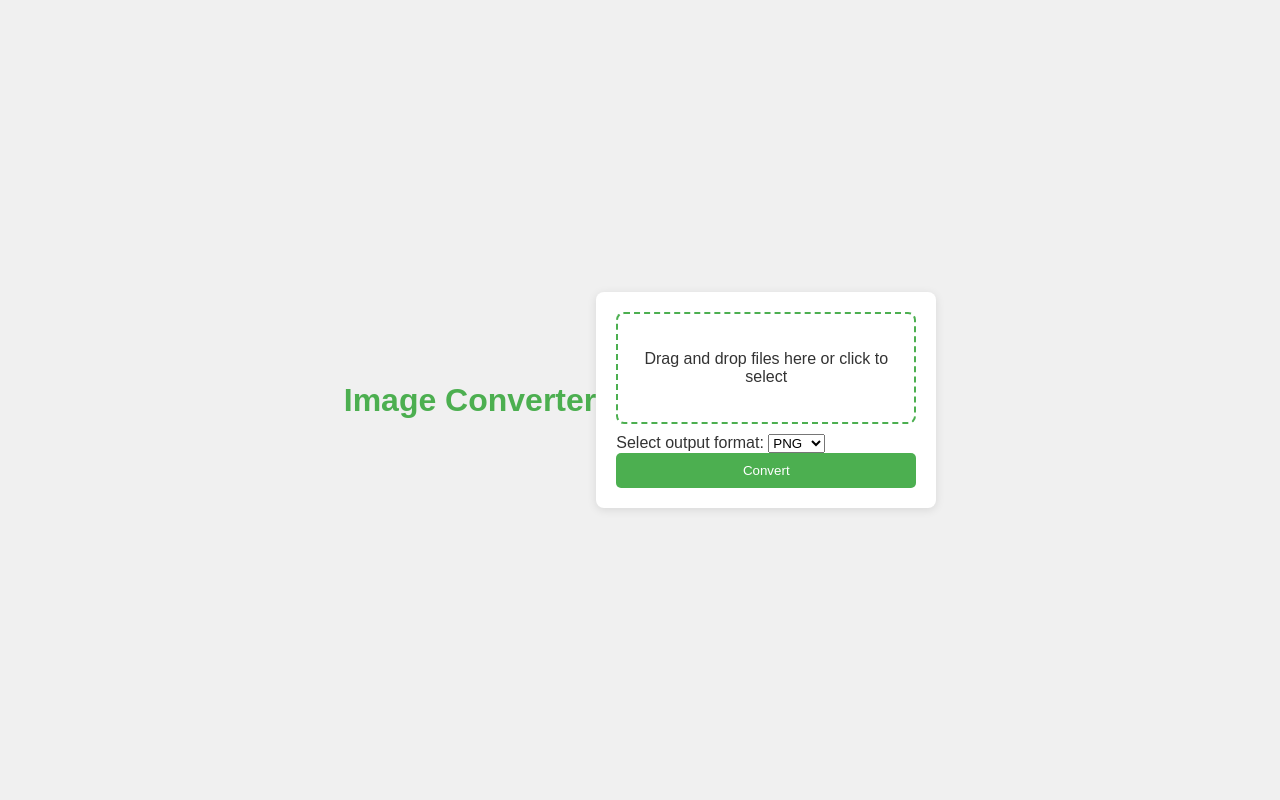
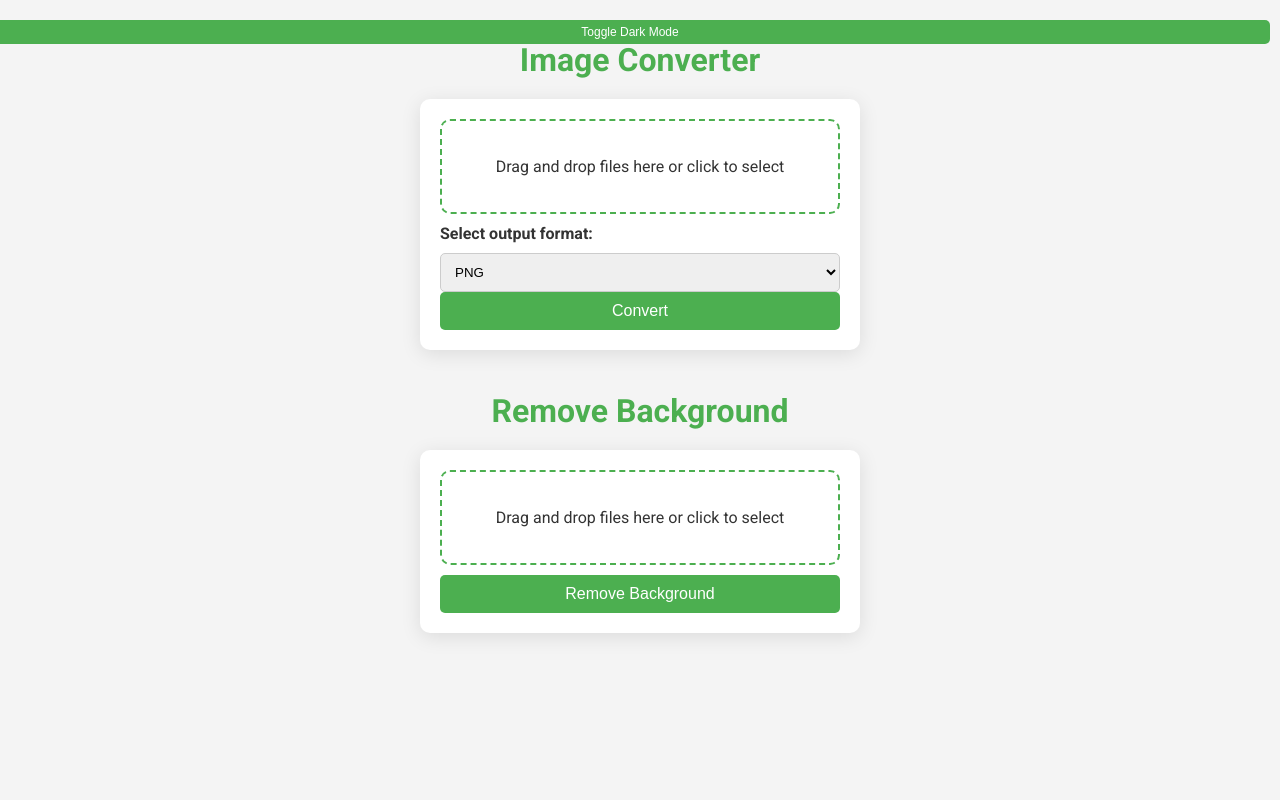
Before and after one commit to hgigd/app, a Flask app: page / in a window 1280 px wide. Run offline with Flask 3, Linux system fonts and the light colour scheme.

Commit message:
Your commit message describing the changes

```diff
--- a/app.py
+++ b/app.py
@@ -1,6 +1,7 @@
 from flask import Flask, request, render_template, send_file
 from PIL import Image
 import os
+from remove_background import remove_background  # Import the new function
 
 app = Flask(__name__)
 
@@ -15,30 +16,36 @@ def index():
 @app.route('/convert', methods=['POST'])
 def convert_image():
     if 'file' not in request.files:
-        return "No file part"
+        return "No file part", 400
     file = request.files['file']
     if file.filename == '':
-        return "No selected file"
+        return "No selected file", 400
+
+    # Get the selected output format
+    output_format = request.form.get('format', 'png').lower()  # Ensure it's lowercase
 
     # Save the uploaded file
     file_path = os.path.join(UPLOAD_FOLDER, file.filename)
     file.save(file_path)
 
-    # Get the selected format
-    selected_format = request.form['format']
-    converted_path = os.path.join(UPLOAD_FOLDER, f'converted_image.{selected_format}')  # Use selected format
+    # Convert the image to the desired format
+    output_filename = f"{os.path.splitext(file.filename)[0]}.{output_format}"
+    output_path = os.path.join(UPLOAD_FOLDER, output_filename)
 
-    img = Image.open(file_path)
+    with Image.open(file_path) as img:
+        img.convert('RGB').save(output_path, format=output_format.upper())  # Save in the desired format
 
-    if selected_format == 'pdf':
-        # Convert to PDF
-        img.save(converted_path, "PDF", resolution=100.0)
-    else:
-        # Save with the selected format
-        img.save(converted_path, format=selected_format.upper())
+    return send_file(output_path, as_attachment=True)
 
-    return send_file(converted_path, as_attachment=True)
+@app.route('/remove-background', methods=['POST'])
+def remove_bg():
+    file = request.files['file']
+    return remove_background(file)  # Call the function from the new file
+
+def resize_image(input_path, output_path, size):
+    with Image.open(input_path) as img:
+        img = img.resize(size)
+        img.save(output_path)
 
 if __name__ == '__main__':
-    port = int(os.environ.get('PORT', 5000))
-    app.run(host='0.0.0.0', port=port)
+    app.run(debug=True)
--- /dev/null
+++ b/cm.txt
@@ -0,0 +1 @@
+C:\Users\WinDows\Desktop\cod\aa\goog>     heroku login
--- /dev/null
+++ b/remove_background.py
@@ -0,0 +1,34 @@
+from flask import request, send_file
+from rembg import remove
+import os
+
+UPLOAD_FOLDER = 'uploads'
+
+def remove_background(file):
+    if file.filename == '':
+        return "No selected file", 400
+
+    # Save the uploaded file
+    file_path = os.path.join(UPLOAD_FOLDER, file.filename)
+    file.save(file_path)
+
+    print(f"File saved: {file_path}")  # Debug statement
+
+    # Remove the background
+    try:
+        with open(file_path, 'rb') as input_file:
+            input_data = input_file.read()
+            output_data = remove(input_data)
+    except Exception as e:
+        print(f"Error removing background: {e}")  # Debug statement
+        return "Error removing background", 500
+
+    # Get the selected output format
+    output_format = request.form.get('bg-format', 'png')  # Default to PNG
+    output_filename = f'no_background_{file.filename.rsplit(".", 1)[0]}.{output_format}'
+    output_path = os.path.join(UPLOAD_FOLDER, output_filename)
+
+    with open(output_path, 'wb') as output_file:
+        output_file.write(output_data)
+
+    return send_file(output_path, as_attachment=True)
--- a/templates/index.html
+++ b/templates/index.html
@@ -4,37 +4,60 @@
     <meta charset="UTF-8">
     <meta name="viewport" content="width=device-width, initial-scale=1.0">
     <title>Image Converter</title>
+    <link href="https://fonts.googleapis.com/css2?family=Roboto:wght@400;700&display=swap" rel="stylesheet">
     <style>
         body {
-            font-family: Arial, sans-serif;
-            background-color: #f0f0f0;
-            color: #333;
+            font-family: 'Roboto', sans-serif;
+            background-color: #f4f4f4; /* Light mode background */
+            color: #333; /* Light mode text color */
             display: flex;
-            justify-content: center;
+            flex-direction: column;
             align-items: center;
-            height: 100vh;
             margin: 0;
+            padding: 20px;
+            transition: background-color 0.3s, color 0.3s; /* Smooth transition */
+            position: relative; /* For absolute positioning of the button */
+        }
+        body.dark-mode {
+            background-color: #121212; /* Dark mode background */
+            color: #ffffff; /* Dark mode text color */
         }
         h1 {
             color: #4CAF50;
+            margin-bottom: 20px;
+            text-align: center;
         }
-        form {
-            background-color: white;
+        .form-container {
+            background-color: white; /* Light mode form background */
             padding: 20px;
-            border-radius: 8px;
-            box-shadow: 0 2px 10px rgba(0, 0, 0, 0.1);
-            width: 300px; /* Set a width for the form */
+            border-radius: 10px;
+            box-shadow: 0 4px 20px rgba(0, 0, 0, 0.1);
+            width: 90%;
+            max-width: 400px;
+            margin-bottom: 20px;
+            transition: box-shadow 0.3s, background-color 0.3s; /* Smooth transition */
         }
-        #drop-area {
+        body.dark-mode .form-container {
+            background-color: #1e1e1e; /* Dark mode form background */
+            box-shadow: 0 4px 20px rgba(255, 255, 255, 0.1); /* Dark mode shadow */
+        }
+        #drop-area, #drop-area-bg {
             border: 2px dashed #4CAF50;
-            border-radius: 8px;
+            border-radius: 10px;
             padding: 20px;
             text-align: center;
             margin-bottom: 10px;
             cursor: pointer;
+            transition: background-color 0.3s;
+        }
+        #drop-area:hover, #drop-area-bg:hover {
+            background-color: #e8f5e9;
+        }
+        body.dark-mode #drop-area:hover, body.dark-mode #drop-area-bg:hover {
+            background-color: #2e2e2e; /* Dark mode hover effect */
         }
         input[type="file"] {
-            display: none; /* Hide the default file input */
+            display: none;
         }
         button {
             background-color: #4CAF50;
@@ -43,16 +66,49 @@
             padding: 10px 15px;
             border-radius: 5px;
             cursor: pointer;
-            transition: background-color 0.3s;
+            transition: background-color 0.3s, transform 0.2s;
             width: 100%;
+            font-size: 16px;
         }
         button:hover {
+            background-color: #45a049;
+            transform: scale(1.05);
+        }
+        label {
+            margin-top: 10px;
+            display: block;
+            font-weight: bold;
+        }
+        select {
+            width: 100%;
+            padding: 10px;
+            border-radius: 5px;
+            border: 1px solid #ccc;
+            margin-top: 10px;
+        }
+        .toggle-button {
+            position: fixed; /* Fixed positioning */
+            top: 20px; /* Distance from the top */
+            right: 10px; /* Distance from the right */
+            padding: 5px 10px; /* Smaller padding */
+            border: none;
+            border-radius: 5px;
+            background-color: #4CAF50;
+            color: white;
+            cursor: pointer;
+            transition: background-color 0.3s;
+            z-index: 1000; /* Ensure it is above other elements */
+            font-size: 12px; /* Smaller font size */
+        }
+        .toggle-button:hover {
             background-color: #45a049;
         }
     </style>
 </head>
 <body>
+    <button class="toggle-button" id="theme-toggle">Toggle Dark Mode</button>
     <h1>Image Converter</h1>
+    <div class="form-container">
         <form action="/convert" method="post" enctype="multipart/form-data">
             <div id="drop-area">
                 <p>Drag and drop files here or click to select</p>
@@ -68,9 +124,21 @@
             </select>
             <button type="submit">Convert</button>
         </form>
+    </div>
+
+    <h1>Remove Background</h1>
+    <div class="form-container">
+        <form action="/remove-background" method="post" enctype="multipart/form-data">
+            <div id="drop-area-bg">
+                <p>Drag and drop files here or click to select</p>
+                <input type="file" name="file" accept="image/*" required id="fileElemBg">
+            </div>
+            <button type="submit">Remove Background</button>
+        </form>
+    </div>
 
     <script>
-        // Drag and drop functionality
+        // Drag and drop functionality for the Convert form
         const dropArea = document.getElementById('drop-area');
         const fileInput = document.getElementById('fileElem');
 
@@ -96,6 +164,39 @@
                 dropArea.querySelector('p').textContent = files[0].name; // Show the file name
             }
         });
+
+        // Drag and drop functionality for Remove Background
+        const dropAreaBg = document.getElementById('drop-area-bg');
+        const fileInputBg = document.getElementById('fileElemBg');
+
+        dropAreaBg.addEventListener('click', () => {
+            fileInputBg.click();
+        });
+
+        dropAreaBg.addEventListener('dragover', (event) => {
+            event.preventDefault();
+            dropAreaBg.classList.add('highlight');
+        });
+
+        dropAreaBg.addEventListener('dragleave', () => {
+            dropAreaBg.classList.remove('highlight');
+        });
+
+        dropAreaBg.addEventListener('drop', (event) => {
+            event.preventDefault();
+            dropAreaBg.classList.remove('highlight');
+            const files = event.dataTransfer.files;
+            if (files.length) {
+                fileInputBg.files = files; // Set the files to the input
+                dropAreaBg.querySelector('p').textContent = files[0].name; // Show the file name
+            }
+        });
+
+        // Dark mode toggle functionality
+        const themeToggle = document.getElementById('theme-toggle');
+        themeToggle.addEventListener('click', () => {
+            document.body.classList.toggle('dark-mode');
+        });
     </script>
 </body>
 </html>
```
Also changed, not shown: uploads/no_background_لقطة شاشة 2024-09-03 210305.png (added), uploads/no_background_لقطة شاشة 2024-09-18 232004.png (added), uploads/no_background_لقطة شاشة 2024-10-04 194414.png (added), uploads/no_background_لقطة شاشة 2024-12-08 231544(2).png (added), uploads/no_background_لقطة شاشة 2024-12-08 231544.png (added), uploads/لقطة شاشة 2024-07-27 212542.png (added), uploads/لقطة شاشة 2024-09-18 232004.png (added), uploads/لقطة شاشة 2024-10-04 194414.png (added), uploads/لقطة شاشة 2024-12-08 231544.png (added), 1 other file. Lines whose indentation alone changed are shown as unchanged.
